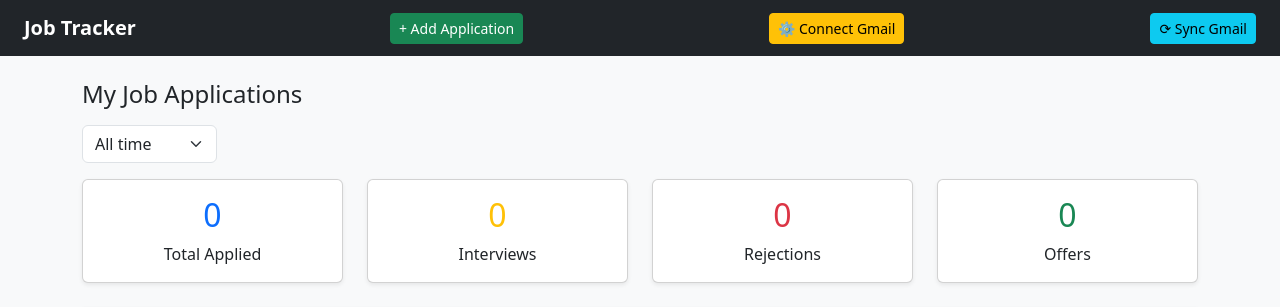
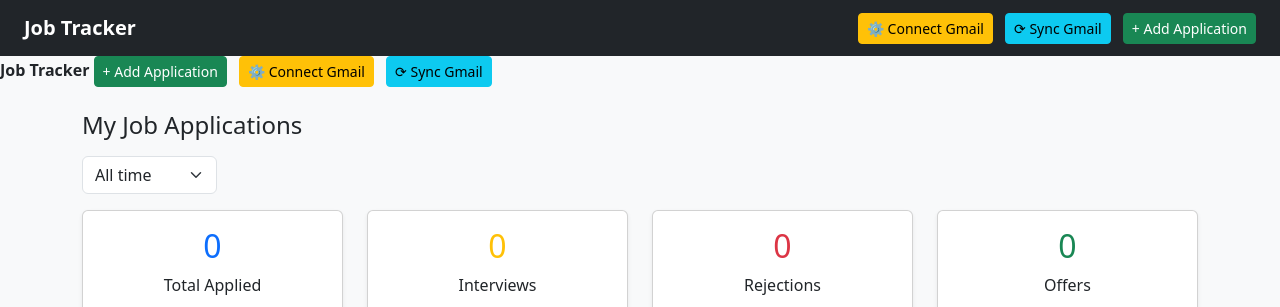
Before and after one commit to pravallikareddy9100-crypto/job-tracker, a Flask app: page / in a window 1280 px wide. Shown: the top 307 px of the page. Run offline with Flask 3, Linux system fonts and the light colour scheme; data that the repository does not hold is empty.

Commit message:
Add Connect Gmail button

```diff
--- a/templates/base.html
+++ b/templates/base.html
@@ -10,6 +10,12 @@
 
 <nav class="navbar navbar-dark bg-dark px-4">
     <a class="navbar-brand fw-bold" href="/">Job Tracker</a>
+    <div>
+        <a href="/gmail/connect" class="btn btn-warning btn-sm">⚙ Connect Gmail</a>
+        <a href="/sync" class="btn btn-info btn-sm ms-2">⟳ Sync Gmail</a>
+        <a href="/add" class="btn btn-success btn-sm ms-2">+ Add Application</a>
+    </div>
+</nav>    <a class="navbar-brand fw-bold" href="/">Job Tracker</a>
    <a href="/add" class="btn btn-success btn-sm">+ Add Application</a>
 <a href="/gmail/connect" class="btn btn-warning btn-sm ms-2">⚙ Connect Gmail</a>
 <a href="/sync" class="btn btn-info btn-sm ms-2">⟳ Sync Gmail</a></nav>
```
